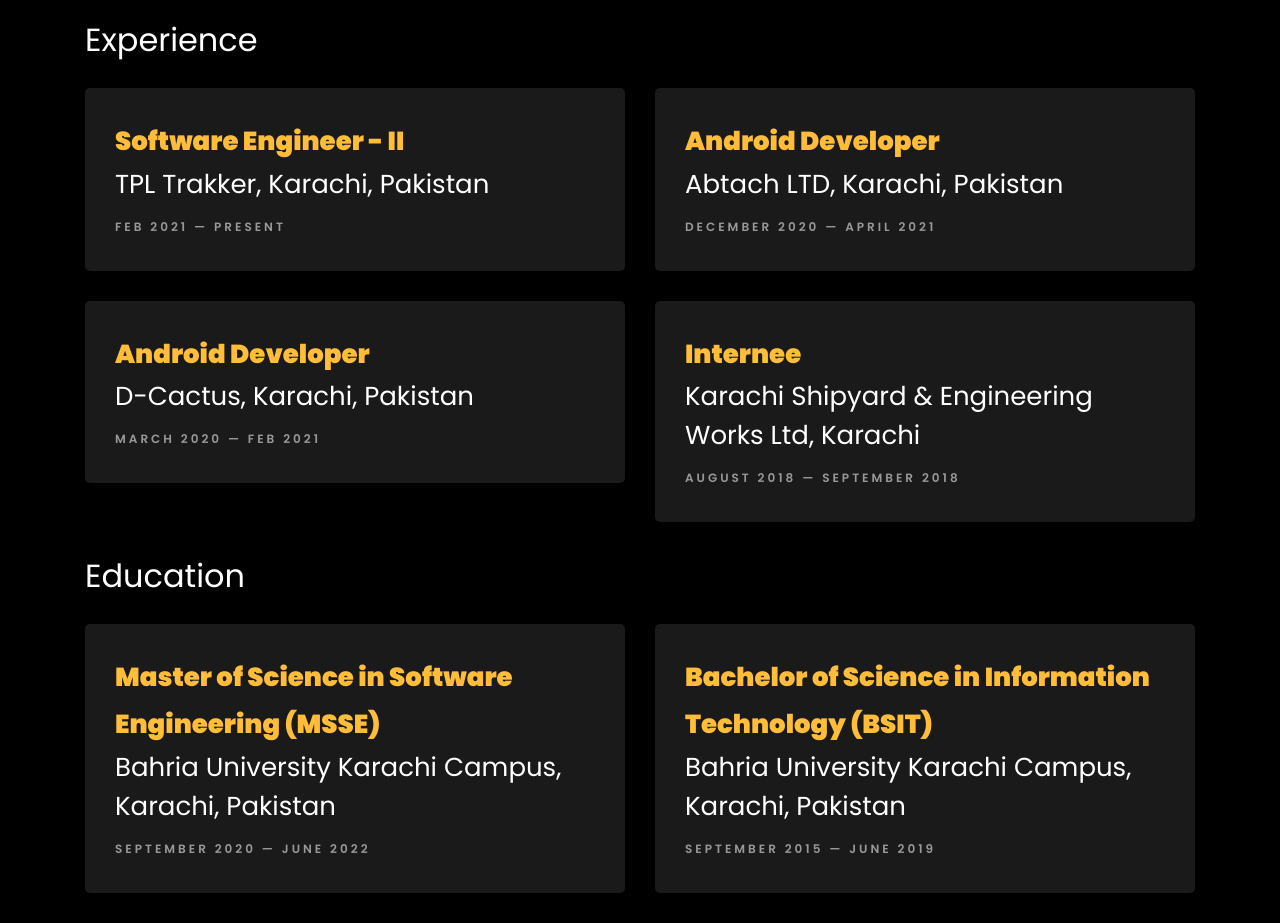
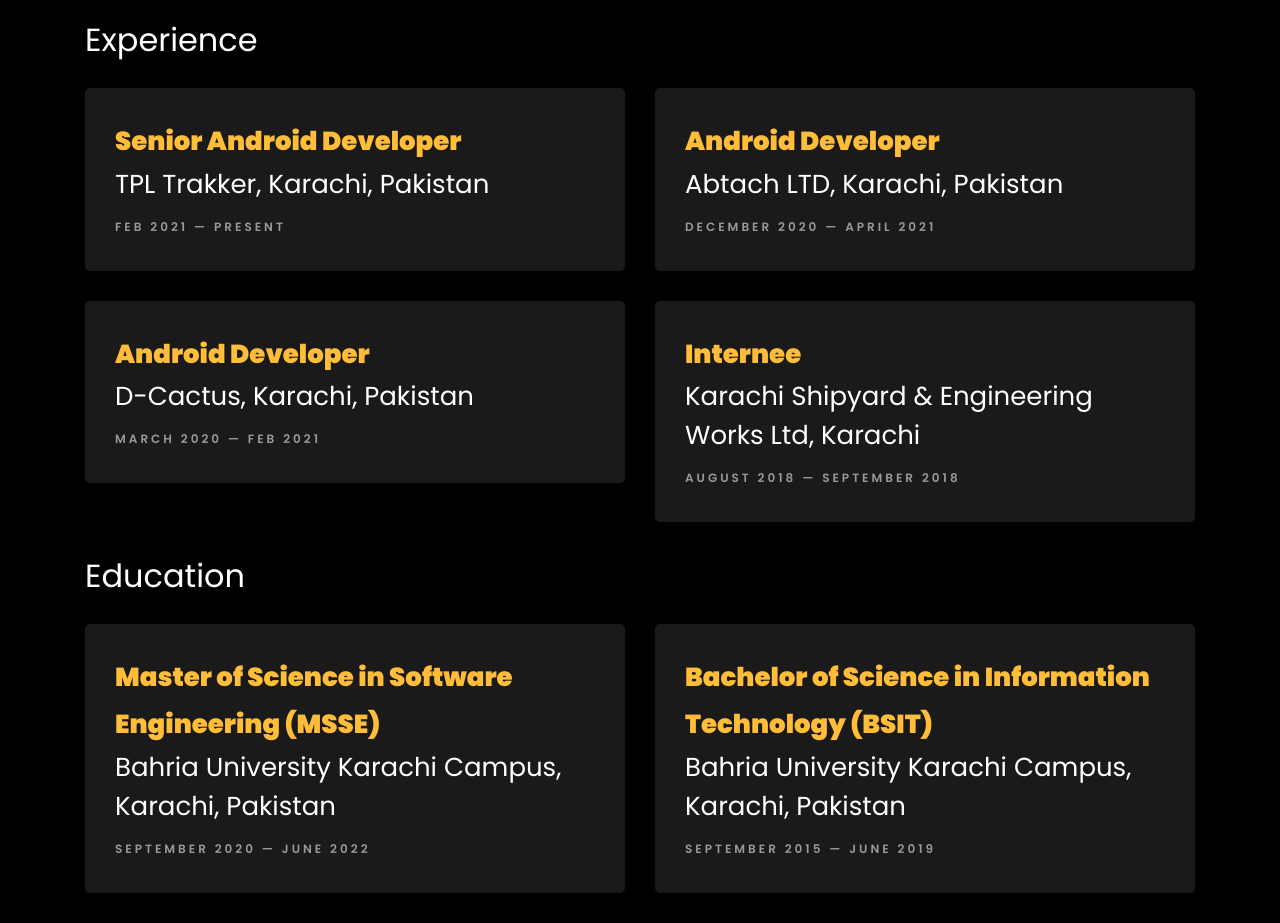
Before and after one commit to M-ZeeshanSaleem/M-ZeeshanSaleem.github.io, a plain HTML site: page index.html in a window 1280 px wide. Shown: the part 1940-2863 px from the top of the page. Drawn offline with Linux system fonts and the light colour scheme; files whose address does not match are found by name.

```diff
--- a/index.html
+++ b/index.html
@@ -137,7 +137,7 @@
     		<div class="row">
     			<div class="col-md-6">
     				<div class="resume-wrap ftco-animate">
-    					<span class="date">Software Engineer - II</span>
+    					<span class="date">Senior Android Developer</span>
     					<h2>TPL Trakker, Karachi, Pakistan</h2>
 						<span class="position">Feb 2021 — Present</span>
     				</div>
```
